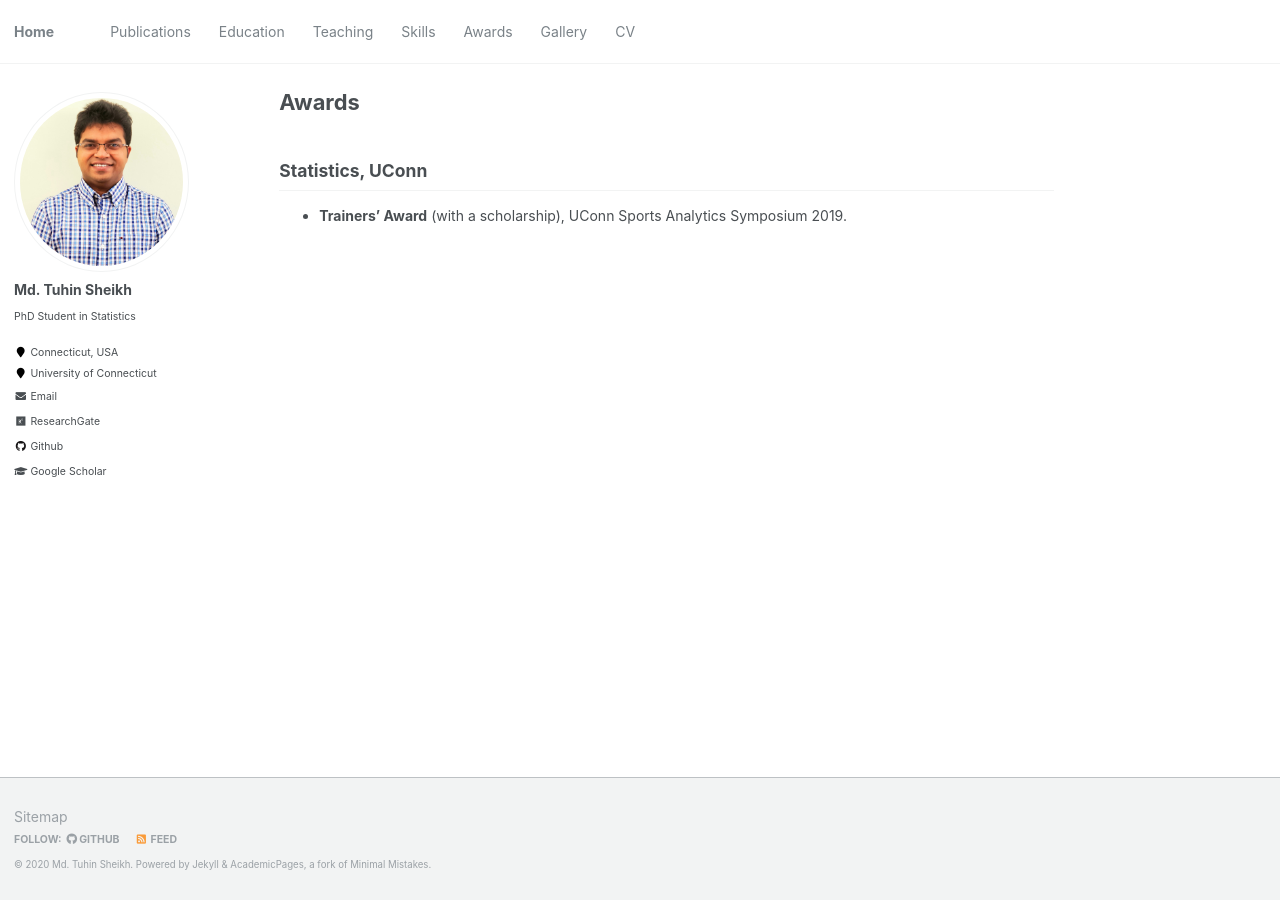
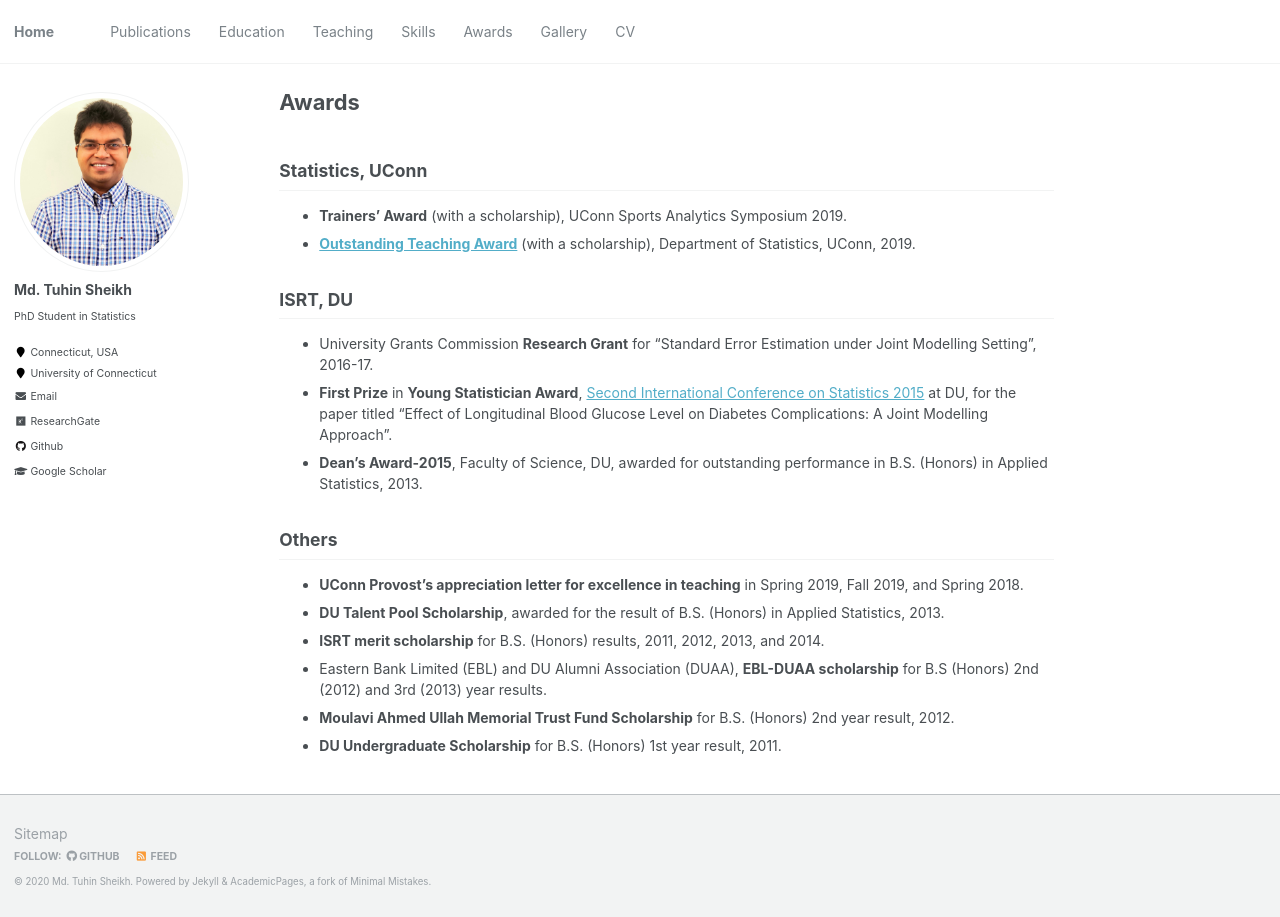
Before and after one commit to mdtuhinsheikh/mdtuhinsheikh.github.io, a Jekyll site: the page built from _pages/awards.md, in a window 1280 px wide. Built offline with Jekyll 4.4.1, drawn with Linux system fonts in a browser that asks for light colours.

Commit message:
Update awards.md

```diff
--- a/_pages/awards.md
+++ b/_pages/awards.md
@@ -6,3 +6,17 @@ author_profile: true
 
 ## Statistics, UConn
 * **Trainers' Award** (with a scholarship), UConn Sports Analytics Symposium 2019.
+* [**Outstanding Teaching Award**](https://stat.uconn.edu/student-awards/) (with a scholarship), Department of Statistics, UConn, 2019.
+
+## ISRT, DU
+* University Grants Commission **Research Grant** for "Standard Error Estimation under Joint Modelling Setting", 2016-17.
+* **First Prize** in **Young Statistician Award**, [Second International Conference on Statistics 2015](https://sites.google.com/site/dusdaa10/conference2015/sponsors/youngaward) at DU, for the paper titled "Effect of Longitudinal Blood Glucose Level on Diabetes Complications: A Joint Modelling Approach".
+* **Dean's Award-2015**, Faculty of Science, DU, awarded for outstanding performance in B.S. (Honors) in Applied Statistics, 2013.
+
+## Others
+* **UConn Provost's appreciation letter for excellence in teaching** in Spring 2019, Fall 2019, and Spring 2018.
+* **DU Talent Pool Scholarship**, awarded for the result of B.S. (Honors) in Applied Statistics, 2013.
+* **ISRT merit scholarship** for B.S. (Honors) results, 2011, 2012, 2013, and 2014.
+* Eastern Bank Limited (EBL) and DU Alumni Association (DUAA), **EBL-DUAA scholarship** for B.S (Honors) 2nd (2012) and 3rd (2013) year results.
+* **Moulavi Ahmed Ullah Memorial Trust Fund Scholarship** for B.S. (Honors) 2nd year result, 2012.
+* **DU Undergraduate Scholarship** for B.S. (Honors) 1st year result, 2011.
```
